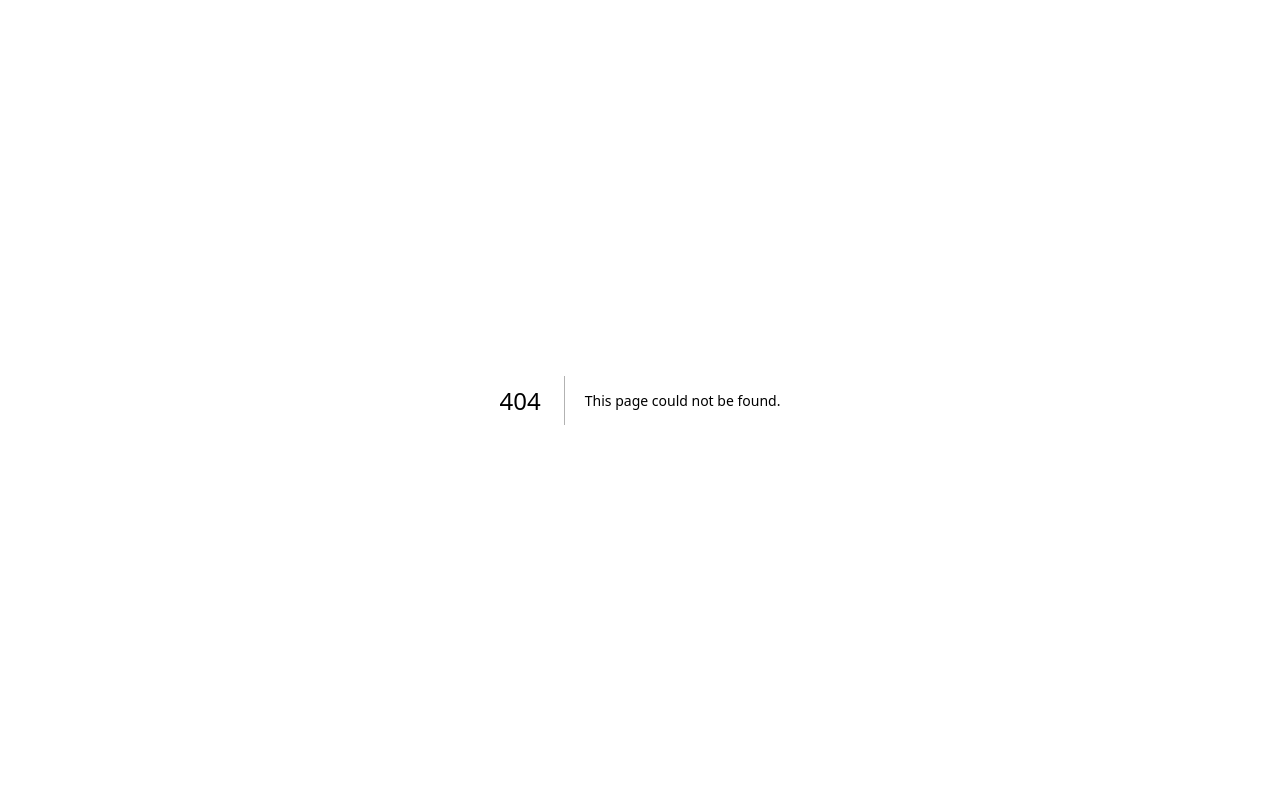
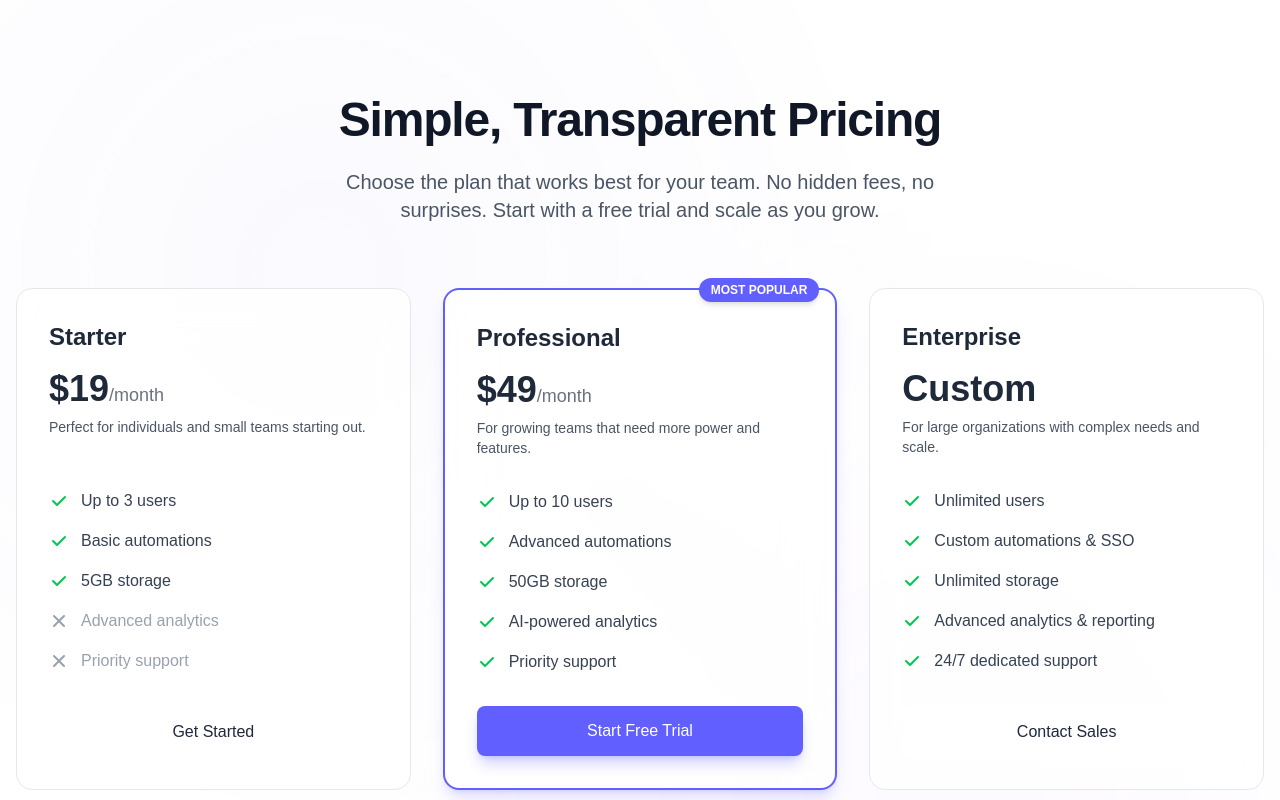
Before and after one commit to SakibFakir69/component-builder-client, a Next.js app: page /priceing in a window 1280 px wide. Before the commit this address had no page. Shown: the top 800 px of the page. Built offline with nearby package versions, Linux system fonts and the light colour scheme; no server answers.

Commit message:
feat(dashboard) pricing add

```diff
--- a/app/dashboard/page.tsx
+++ b/app/dashboard/page.tsx
@@ -13,6 +13,7 @@ import "prismjs/components/prism-css";
 import { v4 as uuidv4 } from 'uuid';
 import { CopyButton } from "@/components/copy";
 import { useGetMeQuery } from "@/lib/api/baseApi";
+import Link from "next/link";
 
 
 interface Message {
@@ -313,7 +314,17 @@ const renderMessage = (msg: Message) => {
               ? `Conversation ${activeConversation.conversationId}`
               : "Select a chat"}
           </h2>
-          <div className="w-8 text-blac">Profile and subscription</div>
+          <div className=" flex gap-x-5">
+
+              <Link href={'/priceing'} className="text-blue-500">Buy Plan</Link>
+
+            {
+              getMe && <button className=" flex bg-black text-white p-1.5 px-10 rounded">Log out</button>
+            }
+
+
+
+          </div>
         </div>
 
         {/* CHAT MESSAGES */}
--- /dev/null
+++ b/app/priceing/page.tsx
@@ -0,0 +1,249 @@
+
+'use client'
+import { useGetMeQuery } from '@/lib/api/baseApi';
+import Link from 'next/link';
+
+
+import React from 'react';
+
+// TypeScript interfaces
+interface PricingFeature {
+  text: string;
+  included: boolean;
+}
+
+interface PricingPlan {
+  name: string;
+  price: string;
+  pricePeriod: string | null;
+  description: string;
+  features: PricingFeature[];
+  buttonText: string;
+  isPopular: boolean;
+}
+
+interface PricingCardProps {
+  plan: PricingPlan;
+}
+
+// SVG Icon for included features
+const CheckIcon = () => (
+  <svg
+    xmlns="http://www.w3.org/2000/svg"
+    className="h-5 w-5 text-green-500 dark:text-green-400 mr-3 flex-shrink-0"
+    viewBox="0 0 20 20"
+    fill="currentColor"
+  >
+    <path
+      fillRule="evenodd"
+      d="M16.707 5.293a1 1 0 010 1.414l-8 8a1 1 0 01-1.414 0l-4-4a1 1 0 011.414-1.414L8 12.586l7.293-7.293a1 1 0 011.414 0z"
+      clipRule="evenodd"
+    />
+  </svg>
+);
+
+// SVG Icon for excluded features
+const TimesIcon = () => (
+  <svg
+    xmlns="http://www.w3.org/2000/svg"
+    className="h-5 w-5 text-gray-400 dark:text-gray-500 mr-3 flex-shrink-0"
+    viewBox="0 0 20 20"
+    fill="currentColor"
+  >
+    <path
+      fillRule="evenodd"
+      d="M4.293 4.293a1 1 0 011.414 0L10 8.586l4.293-4.293a1 1 0 111.414 1.414L11.414 10l4.293 4.293a1 1 0 01-1.414 1.414L10 11.414l-4.293 4.293a1 1 0 01-1.414-1.414L8.586 10 4.293 5.707a1 1 0 010-1.414z"
+      clipRule="evenodd"
+    />
+  </svg>
+);
+
+// Data for the pricing plans
+const pricingPlans: PricingPlan[] = [
+  {
+    name: 'Starter',
+    price: '$19',
+    pricePeriod: '/month',
+    description: 'Perfect for individuals and small teams starting out.',
+    features: [
+      { text: 'Up to 3 users', included: true },
+      { text: 'Basic automations', included: true },
+      { text: '5GB storage', included: true },
+      { text: 'Advanced analytics', included: false },
+      { text: 'Priority support', included: false },
+    ],
+    buttonText: 'Get Started',
+    isPopular: false,
+  },
+  {
+    name: 'Professional',
+    price: '$49',
+    pricePeriod: '/month',
+    description: 'For growing teams that need more power and features.',
+    features: [
+      { text: 'Up to 10 users', included: true },
+      { text: 'Advanced automations', included: true },
+      { text: '50GB storage', included: true },
+      { text: 'AI-powered analytics', included: true },
+      { text: 'Priority support', included: true },
+    ],
+    buttonText: 'Start Free Trial',
+    isPopular: true,
+  },
+  {
+    name: 'Enterprise',
+    price: 'Custom',
+    pricePeriod: null,
+    description: 'For large organizations with complex needs and scale.',
+    features: [
+      { text: 'Unlimited users', included: true },
+      { text: 'Custom automations & SSO', included: true },
+      { text: 'Unlimited storage', included: true },
+      { text: 'Advanced analytics & reporting', included: true },
+      { text: '24/7 dedicated support', included: true },
+    ],
+    buttonText: 'Contact Sales',
+    isPopular: false,
+  },
+];
+
+// Individual Pricing Card Component
+const PricingCard: React.FC<PricingCardProps> = ({ plan }) => {
+     const {data:getMe} = useGetMeQuery('');
+
+    const handelItem = (item:any)=>{
+
+        console.log(item);
+
+
+    }
+  const cardClasses = `
+    pricing-card bg-white/80 dark:bg-zinc-900/80 backdrop-blur-xl
+    border rounded-2xl p-6 md:p-8 flex flex-col transition-all duration-300
+    hover:-translate-y-1 hover:shadow-xl dark:hover:shadow-2xl
+    ${plan.isPopular
+      ? 'border-2 border-indigo-500 dark:border-indigo-400 relative shadow-lg shadow-indigo-500/20 dark:shadow-indigo-400/20'
+      : 'border-gray-200 dark:border-zinc-700 hover:border-gray-300 dark:hover:border-zinc-600'
+    }
+  `;
+
+  const buttonClasses = `
+    w-full py-3 px-6 rounded-lg font-medium mt-auto transition-all duration-300
+    border border-transparent focus:outline-none focus:ring-2 focus:ring-offset-2
+    ${plan.isPopular
+      ? 'bg-indigo-500 dark:bg-indigo-600 text-white shadow-lg shadow-indigo-500/30 dark:shadow-indigo-600/30 hover:bg-indigo-600 dark:hover:bg-indigo-700 focus:ring-indigo-500 dark:focus:ring-indigo-400'
+      : `
+        bg-white/70 dark:bg-zinc-800/70 hover:bg-white dark:hover:bg-zinc-800
+        text-slate-800 dark:text-zinc-200
+        border border-slate-200 dark:border-zinc-600
+        backdrop-blur-sm hover:shadow-md dark:hover:shadow-lg
+        focus:ring-slate-500 dark:focus:ring-zinc-400
+       `
+    }
+  `;
+
+  return (
+    <div className={cardClasses}>
+      {plan.isPopular && (
+        <div className="absolute top-0 right-4 -mt-3 bg-indigo-500 dark:bg-indigo-600 text-white text-xs font-bold px-3 py-1 rounded-full shadow-md">
+          MOST POPULAR
+        </div>
+      )}
+      <h3 className="text-2xl font-bold text-gray-800 dark:text-zinc-100 mb-4">{plan.name}</h3>
+      <p className="text-gray-800 dark:text-zinc-100 text-4xl font-bold mb-2">
+        {plan.price}
+        {plan.pricePeriod && (
+          <span className="text-lg text-gray-500 dark:text-zinc-400 font-medium">{plan.pricePeriod}</span>
+        )}
+      </p>
+      <p className="text-gray-600 dark:text-zinc-400 mb-8 text-sm h-10">{plan.description}</p>
+      <ul className="space-y-4 mb-8">
+        {plan.features.map((feature: PricingFeature, index: number) => (
+          <li
+            key={index}
+            className={`flex items-center ${
+              feature.included
+                ? 'text-gray-700 dark:text-zinc-300'
+                : 'text-gray-400 dark:text-zinc-500'
+            }`}
+          >
+            {feature.included ? <CheckIcon /> : <TimesIcon />}
+            <span>{feature.text}</span>
+          </li>
+        ))}
+      </ul>
+      <button onClick={()=>handelItem(feature)} className={buttonClasses}>
+        {plan.buttonText}
+      </button>
+    </div>
+  );
+};
+
+
+// Main Pricing Section Component
+const PricingSection: React.FC = () => {
+
+
+
+
+
+
+  return (
+    <section id="pricing" className="relative py-16 sm:py-24 overflow-hidden">
+      {/* Subtle pattern overlay */}
+      <div className="absolute inset-0 opacity-30 dark:opacity-20">
+        <div
+          className="absolute inset-0"
+          style={{
+            backgroundImage: `
+              radial-gradient(circle at 25% 25%, rgba(99, 102, 241, 0.1) 0%, transparent 50%),
+              radial-gradient(circle at 75% 75%, rgba(168, 85, 247, 0.1) 0%, transparent 50%)
+            `
+          }}
+        />
+      </div>
+
+      <div className="relative container mx-auto px-4">
+        <div className="text-center max-w-4xl mx-auto mb-12 md:mb-16">
+          <h2 className="text-3xl md:text-5xl font-bold text-gray-900 dark:text-zinc-100 mb-6 tracking-tight">
+            Simple, Transparent Pricing
+          </h2>
+          <p className="text-lg md:text-xl text-gray-600 dark:text-zinc-400 max-w-2xl mx-auto">
+            Choose the plan that works best for your team. No hidden fees, no surprises.
+            Start with a free trial and scale as you grow.
+          </p>
+        </div>
+
+        <div className="grid grid-cols-1 lg:grid-cols-3 gap-8 max-w-7xl mx-auto">
+          {pricingPlans.map((plan: PricingPlan, index: number) => (
+            <PricingCard key={index} plan={plan} />
+          ))}
+        </div>
+
+        {/* Additional info section */}
+        <div className="text-center mt-16 max-w-3xl mx-auto">
+          <p className="text-sm text-gray-500 dark:text-zinc-500 mb-4">
+            All plans include a 14-day free trial. No credit card required.
+          </p>
+          <div className="flex flex-wrap justify-center gap-6 text-sm text-gray-600 dark:text-zinc-400">
+            <span className="flex items-center">
+              <CheckIcon />
+              Cancel anytime
+            </span>
+            <span className="flex items-center">
+              <CheckIcon />
+              24/7 support
+            </span>
+            <span className="flex items-center">
+              <CheckIcon />
+              99.9% uptime SLA
+            </span>
+          </div>
+        </div>
+        <Link className='  flex justify-center mt-4 rounded p-1.5 bg-indigo-600' href={'/dashboard'}>Back to Dashboard</Link>
+      </div>
+    </section>
+  );
+};
+
+export default PricingSection;
```
